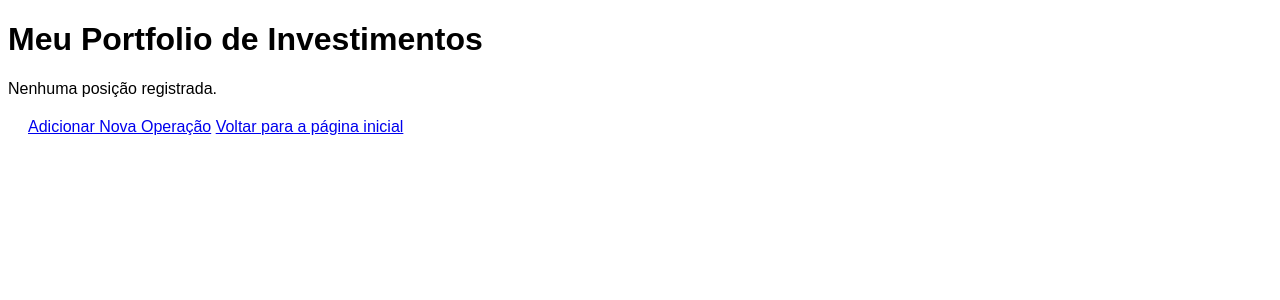
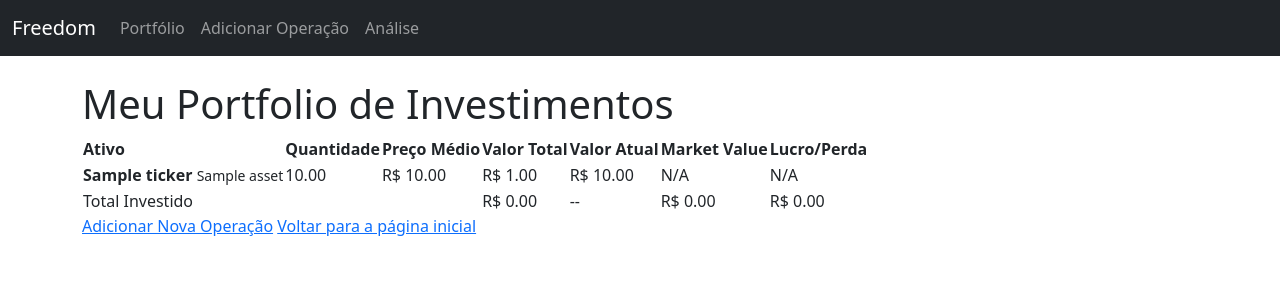
Before and after one commit to phrochaf/Freedom_Project, a Flask app: template templates/portfolio.html in a window 1280 px wide. Shown: the top 300 px of the page. Run offline with Flask 3, Linux system fonts and the light colour scheme; the template is opened without the code that fills it: most values are stand-ins (such as "Sample title", 1, 10 or a date in 2020).

Commit message:
Refatora a função show_portfolio em app.py para melhorar a lógica de consulta e processamento de dados, adiciona mensagens de depuração, e atualiza os templates para herdar de base.html, simplificando a estrutura HTML.

```diff
--- a/app.py
+++ b/app.py
@@ -34,57 +34,82 @@ def index():
                            title=page_title,
                            task_list=investor_tasks)
 
+# In app.py, make sure this is your show_portfolio function
+
 @app.route('/portfolio')
 def show_portfolio():
+    print("\n--- DEBUG: Loading /portfolio page ---")
 
-        # 1. Get operations from database
+    # 1. Query the database
+    try:
         db_operations = db.session.scalars(db.select(Operation).order_by(Operation.operation_date)).all()
-        calculated_portfolio = Portfolio()
-        for op in db_operations:
-            calculated_portfolio.register_operation(op)
+        print(f"[OK] Found {len(db_operations)} operations in the database.")
+        if db_operations:
+            print(f"   -> First operation from DB is: {db_operations[0]}")
+    except Exception as e:
+        print(f"[ERROR] Could not query operations from database: {e}")
+        return "Error reading from database."
 
-        #2. Fetch data from Yahoo Finance
-        enriched_positions = []
-        total_market_value = Decimal('0.00')
+    # 2. Process the operations with our calculator
+    calculated_portfolio = Portfolio()
+    for op in db_operations:
+        calculated_portfolio.register_operation(op)
 
-        #Get all tickers from database
-        tickers_list = [pos.asset.ticker for pos in calculated_portfolio._positions.values() if pos.quantity > 0]
+    print(f"[OK] Portfolio calculator processed. Number of positions found: {len(calculated_portfolio._positions)}")
+    if calculated_portfolio._positions:
+        first_pos_ticker = list(calculated_portfolio._positions.keys())[0]
+        first_pos_details = calculated_portfolio._positions[first_pos_ticker]
+        print(f"   -> Details of first calculated position ({first_pos_ticker}): Qty={first_pos_details.quantity}")
 
-        if tickers_list:
-            #Append ".SA" to tickers for Yahoo Finance
-            tickers_yahoo_string = " ".join(f"{ticker}.SA" for ticker in tickers_list)
+    # 3. Prepare to fetch market data
+    enriched_positions = []
+    total_market_value = Decimal('0.00')
+    tickers_list = [pos.asset.ticker for pos in calculated_portfolio._positions.values() if pos.quantity > 0]
+
+    print(f"[OK] Tickers with quantity > 0 to be fetched from yfinance: {tickers_list}")
+
+    if tickers_list:
+        try:
+            tickers_yahoo_string = " ".join([f"{ticker}.SA" for ticker in tickers_list])
             tickers_data = yf.Tickers(tickers_yahoo_string)
+            print("[OK] Fetched data from yfinance.")
 
-        for position_obj in calculated_portfolio._positions.values():
-            if position_obj.quantity <= 0:
-                continue #skip if no quantity
+            for position_obj in calculated_portfolio._positions.values():
+                if position_obj.quantity <= 0:
+                    continue
 
-            ticker_str = position_obj.asset.ticker
-            ticker_data = tickers_data.tickers.get(f"{ticker_str}.SA")
+                print(f"   -> Enriching data for {position_obj.asset.ticker}...")
 
-            current_price = ticker_data.info.get('regularMarketPrice') if ticker_data and ticker_data.info else None
-            market_value = Decimal(str(current_price)) * position_obj.quantity if current_price else None
-            profit_loss = market_value - position_obj.total_cost if market_value else None
+                # ... rest of yfinance logic ...
+                current_price = tickers_data.tickers.get(f"{position_obj.asset.ticker}.SA").info.get('regularMarketPrice')
+                market_value = Decimal(str(current_price)) * position_obj.quantity if current_price else None
+                profit_loss = market_value - position_obj.total_cost if market_value else None
 
-            if market_value:
-                total_market_value += market_value
+                if market_value:
+                    total_market_value += market_value
 
-            enriched_positions.append({
-                 'position': position_obj,
-                 'current_price': current_price,
-                 'market_value': market_value,
-                 'profit_loss': profit_loss
-            })
+                enriched_positions.append({
+                    'position': position_obj, 'current_price': current_price,
+                    'market_value': market_value, 'profit_loss': profit_loss
+                })
+        except Exception as e:
+            print(f"[ERROR] Failed during yfinance data processing: {e}")
 
-        total_cost_basis = calculated_portfolio.total_cost
-        total_profit_loss = total_market_value - total_cost_basis
+    print(f"[OK] Final number of positions to be sent to template: {len(enriched_positions)}")
 
-        #3. Render template
-        return render_template('portfolio.html',
-                                positions=enriched_positions,
-                                total_market_value=total_market_value,
-                                total_profit_loss=total_profit_loss,
-                                total_cost_basis=total_cost_basis)
+    # 4. Final Calculations and Rendering
+    total_cost_basis = calculated_portfolio.total_cost
+    total_profit_loss = total_market_value - total_cost_basis
+
+    print("[OK] Rendering template...")
+    return render_template('portfolio.html',
+                           positions=enriched_positions,
+                           total_cost=total_cost_basis,
+                           total_market_value=total_market_value,
+                           total_profit_loss=total_profit_loss)
+
+
+
 
 @app.route('/add_operation', methods=['GET','POST'])
 def add_operation():
@@ -112,7 +137,7 @@ def add_operation():
                 asset_obj = Asset(
                     ticker=ticker_str,
                     name=asset_name,
-                    type=asset_type
+                    asset_type=asset_type
                 )
                 db.session.add(asset_obj)
                 db.session.commit()
--- /dev/null
+++ b/templates/base.html
@@ -0,0 +1,40 @@
+<!DOCTYPE html>
+<html lang="en">
+<head>
+    <meta charset="UTF-8">
+    <meta name="viewport" content="width=device-width, initial-scale=1.0">
+
+    <link href="https://cdn.jsdelivr.net/npm/bootstrap@5.3.3/dist/css/bootstrap.min.css" rel="stylesheet" integrity="sha384-QWTKZyjpPEjISv5WaRU9OFeRpok6YctnYmDr5pNlyT2bRjXh0JMhjY6hW+ALEwIH" crossorigin="anonymous">
+
+    <title>{% block title %}Freedom Investments{% endblock %}</title>
+</head>
+<body>
+    <nav class="navbar navbar-expand-lg navbar-dark bg-dark">
+        <div class="container-fluid">
+            <a class="navbar-brand" href="{{ url_for('index') }}">Freedom</a>
+            <button class="navbar-toggler" type="button" data-bs-toggle="collapse" data-bs-target="#navbarNav">
+                <span class="navbar-toggler-icon"></span>
+            </button>
+            <div class="collapse navbar-collapse" id="navbarNav">
+                <ul class="navbar-nav">
+                    <li class="nav-item">
+                        <a class="nav-link" href="{{ url_for('show_portfolio') }}">Portfólio</a>
+                    </li>
+                    <li class="nav-item">
+                        <a class="nav-link" href="{{ url_for('add_operation') }}">Adicionar Operação</a>
+                    </li>
+                    <li class="nav-item">
+                        <a class="nav-link" href="{{ url_for('analysis') }}">Análise</a>
+                    </li>
+                </ul>
+            </div>
+        </div>
+    </nav>
+
+    <main class="container mt-4">
+        {% block content %}{% endblock %}
+    </main>
+
+    <script src="https://cdn.jsdelivr.net/npm/bootstrap@5.3.3/dist/js/bootstrap.bundle.min.js" integrity="sha384-YvpcrYf0tY3lHB60NNkmXc5s9fDVZLESaAA55NDzOxhy9GkcIdslK1eN7N6jIeHz" crossorigin="anonymous"></script>
+</body>
+</html>
--- a/templates/portfolio.html
+++ b/templates/portfolio.html
@@ -1,25 +1,11 @@
-<!DOCTYPE html>
-<html lang="en">
-<head>
-    <meta charset="UTF-8">
-    <meta name="viewport" content="width=device-width, initial-scale=1.0">
-    <title>Meu Portfolio</title>
-    <style>
-        body { font-family: sans-serif; }
-        table { width: 95%; margin: 20px auto; border-collapse: collapse; font-size: 0.9em; }
-        th, td { border: 1px solid #ddd; padding: 8px; text-align: left; }
-        th { background-color: #f2f2f2; }
-        tr:nth-child(even) { background-color: #f9f9f9; }
-        .total-row td { font-weight: bold; background-color: #e9e9e9; }
-        .profit { color: green; }
-        .loss { color: red; }
-        .nav-links { margin: 20px; }
-    </style>
-</head>
-<body>
+{% extends "base.html" %}
+
+{% block title %}Meu Portfólio{% endblock %}
+
+{% block content %}
     <h1>Meu Portfolio de Investimentos</h1>
 
-    {% if posicoes %}
+    {% if positions %}
         <table>
             <thead>
                 <tr>
@@ -92,5 +78,4 @@
         <a href="{{ url_for('add_operation') }}">Adicionar Nova Operação</a>
         <a href="{{ url_for('index') }}">Voltar para a página inicial</a>
     </div>
-</body>
-</html>
+    {% endblock %}
```
Also changed, not shown: templates/add_operation.html (+8 -28 lines), templates/analysis.html (+6 -19 lines), templates/index.html (+7 -16 lines).
